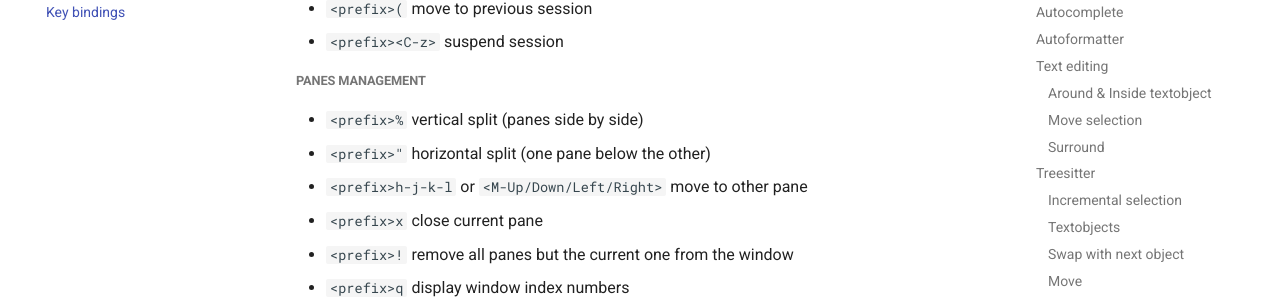
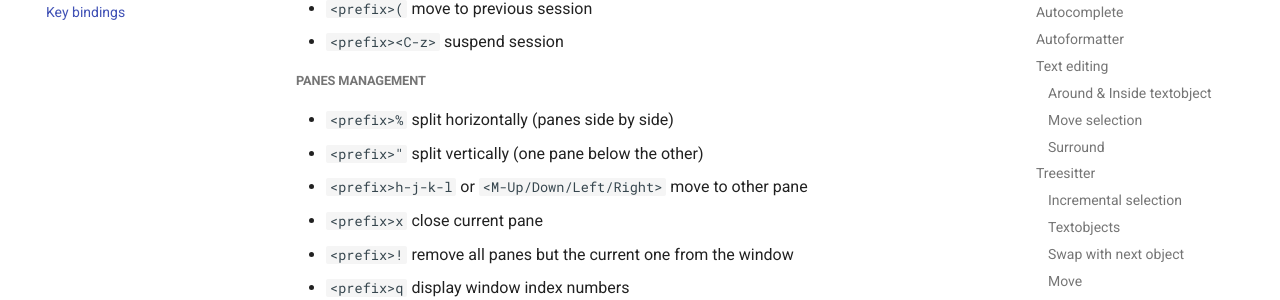
Before and after one commit to HieuDao-code/dotfiles, an MkDocs documentation site: the page built from docs/key_binding.md, in a window 1280 px wide and 900 px high, scrolled down 6066 px. Shown: the part 150-450 px from the top of the window. Built offline with MkDocs 1.6.1 and Material for MkDocs 9.7.7, drawn with Linux system fonts in a browser that asks for light colours; comment, search, counter and statistics services are not loaded.

Commit message:
Aktualisieren von key_binding.md

```diff
--- a/docs/key_binding.md
+++ b/docs/key_binding.md
@@ -230,8 +230,8 @@ Move selection in visual mode or current line
 
 ##### Panes management
 
-- `<prefix>%` vertical split (panes side by side)
-- `<prefix>"` horizontal split (one pane below the other)
+- `<prefix>%` split horizontally (panes side by side)
+- `<prefix>"` split vertically (one pane below the other)
 - `<prefix>h-j-k-l` or `<M-Up/Down/Left/Right>` move to other pane
 - `<prefix>x` close current pane
 - `<prefix>!` remove all panes but the current one from the window
```
